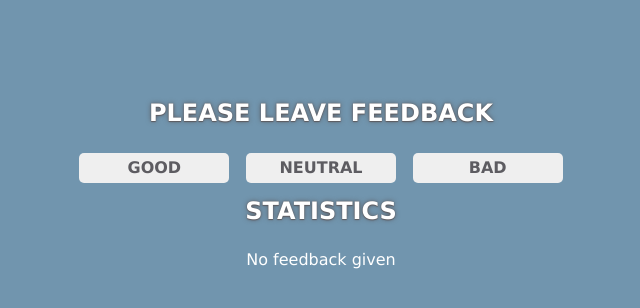
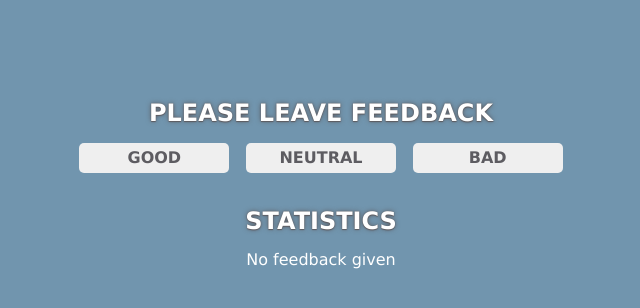
Before and after one commit to shvyrkova-maria/goit-react-hw-02-feedback, a React (Create React App) app: page / in a window 1280 px wide. Shown: the top 308 px of the page, without its empty margins (319-959 px from the left). Built offline with nearby package versions, Linux system fonts and the light colour scheme.

Commit message:
Fix styles

```diff
--- a/src/components/FeedbackOptions/FeedbackOptions.module.css
+++ b/src/components/FeedbackOptions/FeedbackOptions.module.css
@@ -1,7 +1,7 @@
 .wrap {
   display: flex;
   justify-content: space-around;
-  margin-bottom: 15px;
+  margin-bottom: 35px;
 }
 
 .button {
--- a/src/components/Section/Section.module.css
+++ b/src/components/Section/Section.module.css
@@ -5,7 +5,7 @@
 
 .title {
   text-transform: uppercase;
-  padding-bottom: 25px;
+  padding-bottom: 15px;
   text-shadow: 0px 1px 1px var(--accent-color), 0 0 1px var(--accent-color),
     0 0 0.2em var(--accent-color);
 }
```
